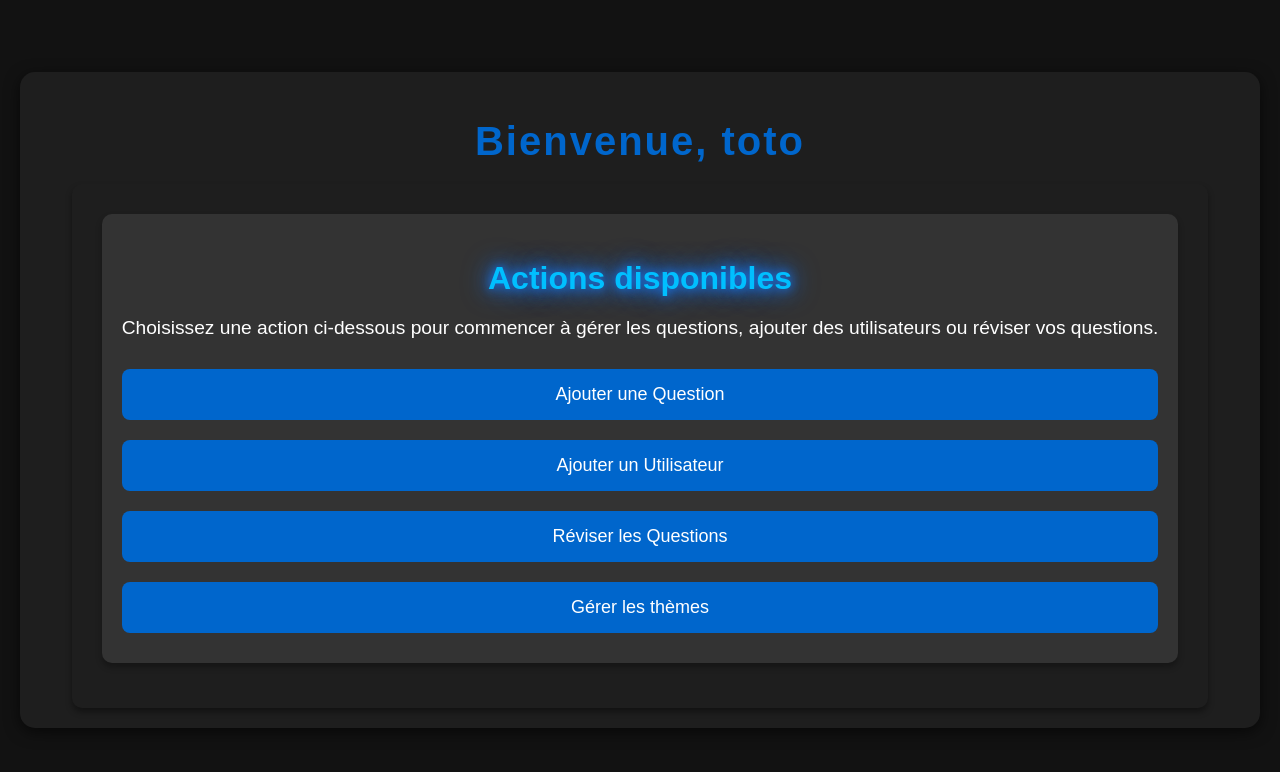
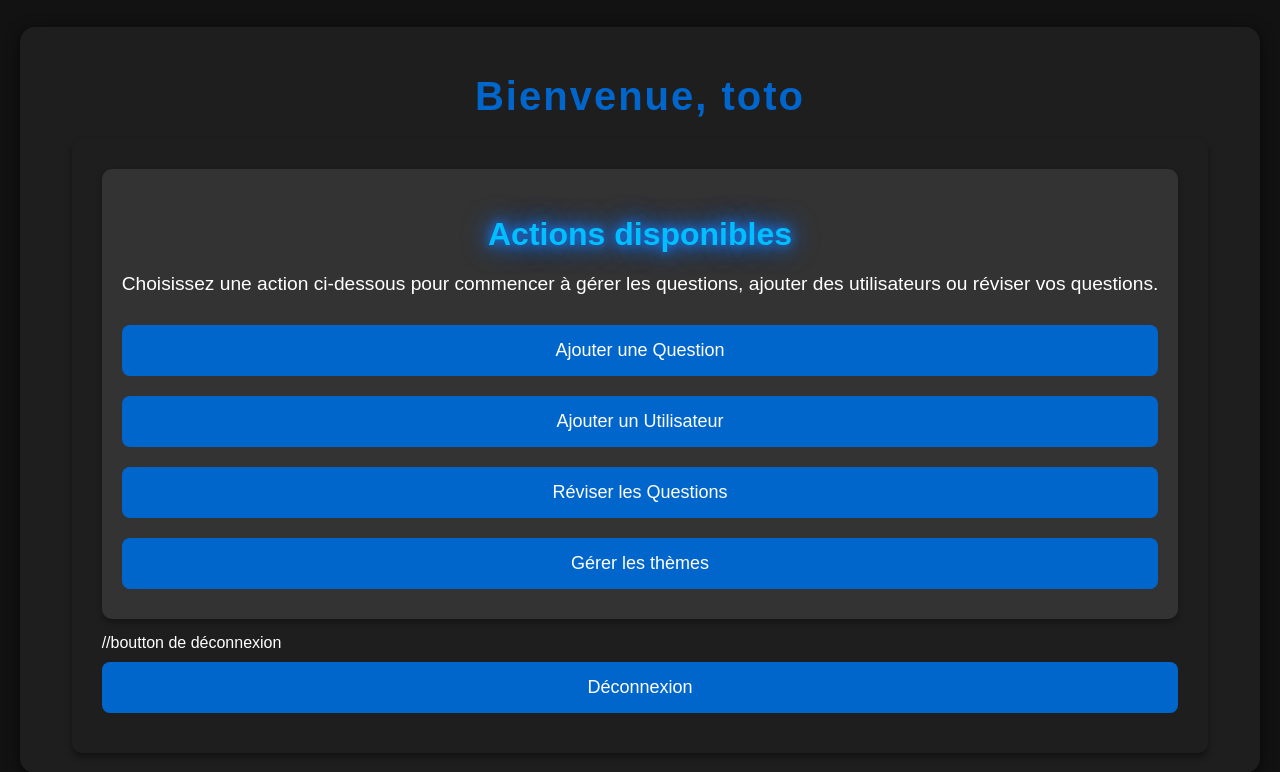
Before and after one commit to Ikarsene/ProjetWeb, a PHP site: page /accueil.php in a window 1280 px wide. Shown: the top 772 px of the page. Run offline with PHP 8.4, Linux system fonts and the light colour scheme; a user stored in the database is signed in.

Commit message:
accueil.php
ajout boutton deconexion
15:32
18/12/2024

```diff
--- a/memories/accueil.php
+++ b/memories/accueil.php
@@ -119,6 +119,11 @@
                 <button onclick="window.location.href='questions.php'">Réviser les Questions</button>
                 <button onclick="window.location.href='themes.php'">Gérer les thèmes</button>
             </div>
+
+            //boutton de déconnexion
+            <div class="bouttondeconexion">
+                <button onclick="window.location.href='deconnexion.php'">Déconnexion</button>
+            </div>
         </div>
     </div>
 </body>
```
